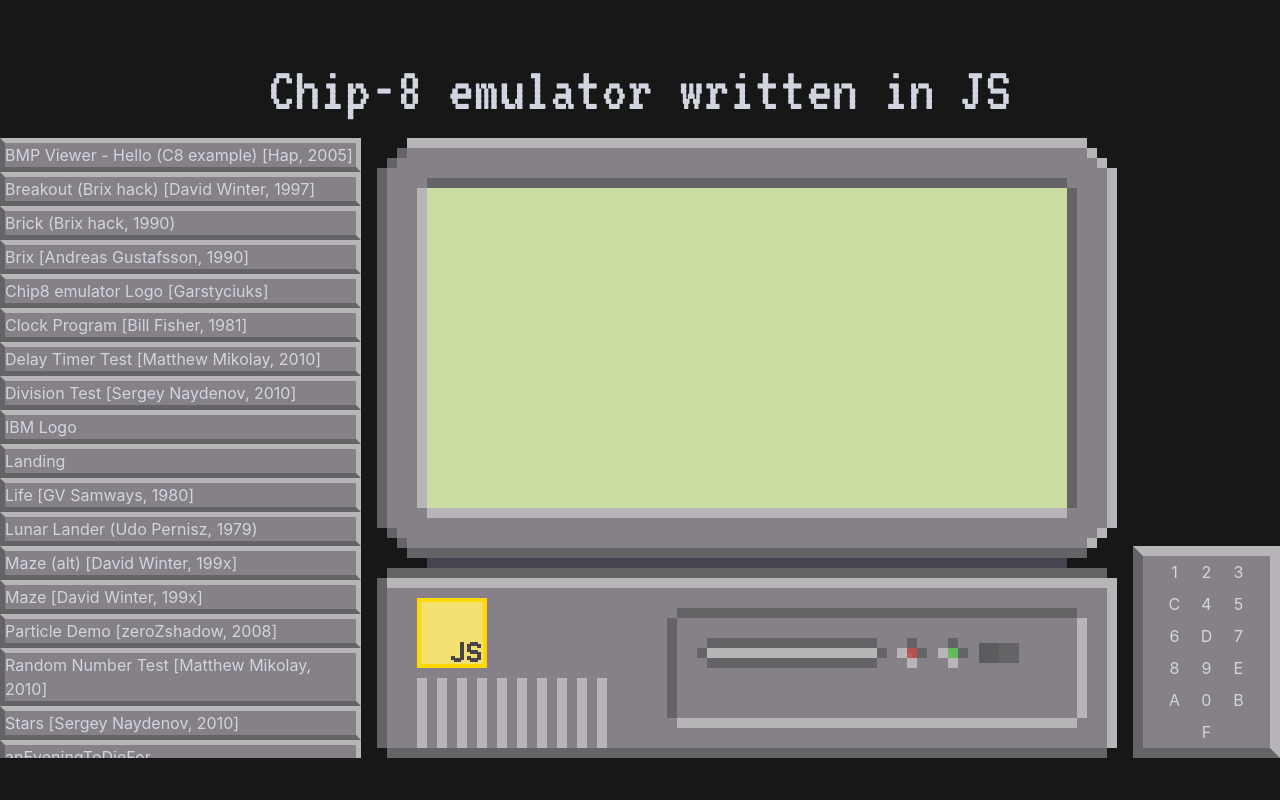
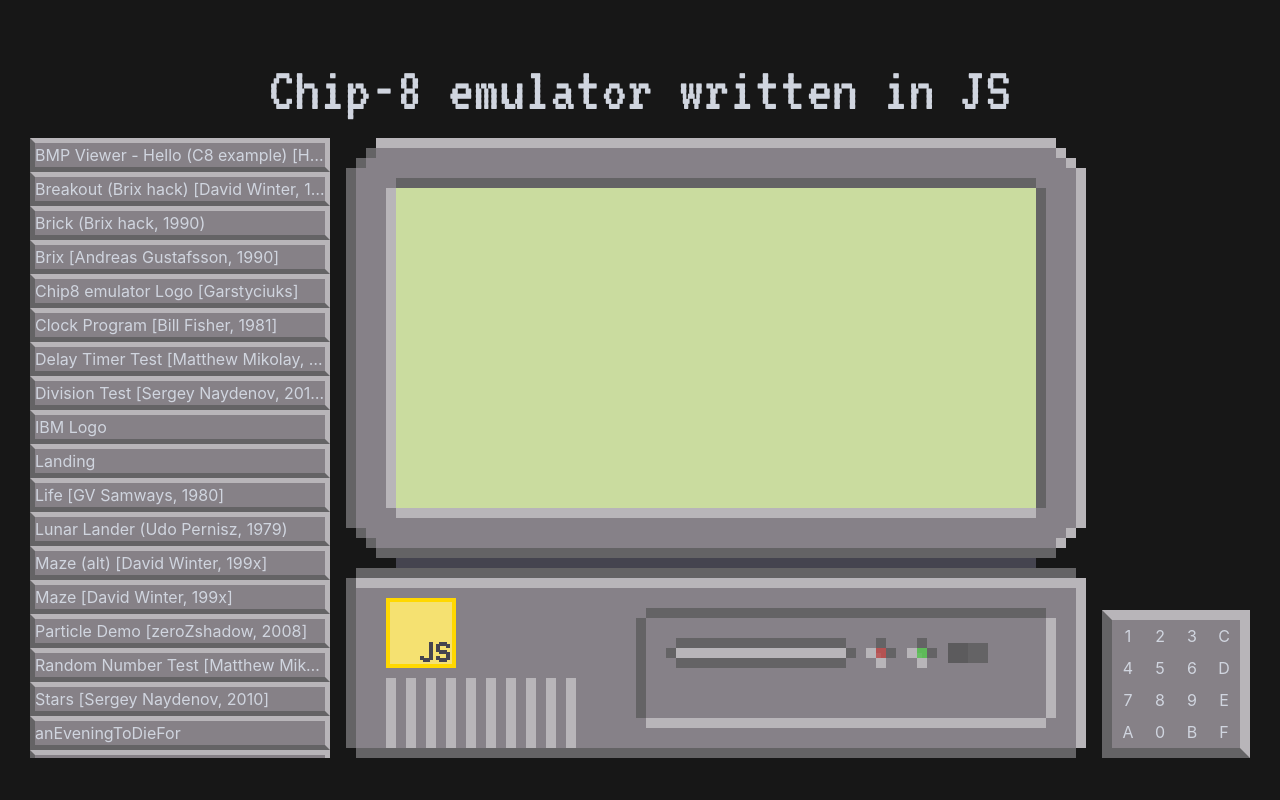
Before and after one commit to nikitapozdeev/chip-8, a website built with webpack: page src/index.html in a window 1280 px wide. Built offline with nearby package versions, Linux system fonts and the light colour scheme.

Commit message:
new instance of chip-8 for each rom, fix styles

```diff
--- a/src/index.js
+++ b/src/index.js
@@ -3,9 +3,8 @@ import { createKeyboardEvent } from './utils.js';
 import roms from '../assets/data/roms.json';
 import './style.css';
 
-const chip8 = new Chip8();
-
 function loadRom(romName) {
+  const chip8 = new Chip8();
   fetch(`./roms/${romName}.ch8`)
     .then(response => response.arrayBuffer())
     .then(buffer => new Uint8Array(buffer))
--- a/src/style.css
+++ b/src/style.css
@@ -177,10 +177,14 @@ body {
   min-width: calc(4 * 2rem);
   background: #868187;
   height: 620px;
+  max-width: 300px;
   overflow-y: scroll;
 }
 
 .rom {
+  text-overflow: ellipsis;
+  white-space: nowrap;
+  overflow: hidden;
   border-left: 5px solid #646365;
   border-bottom: 5px solid #646365;
   border-top: 5px solid #b8b5b9;
```
